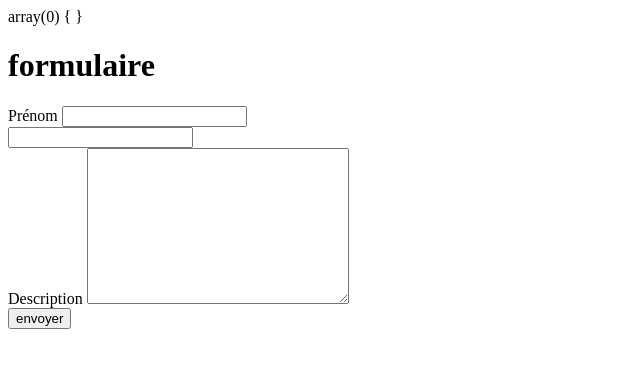
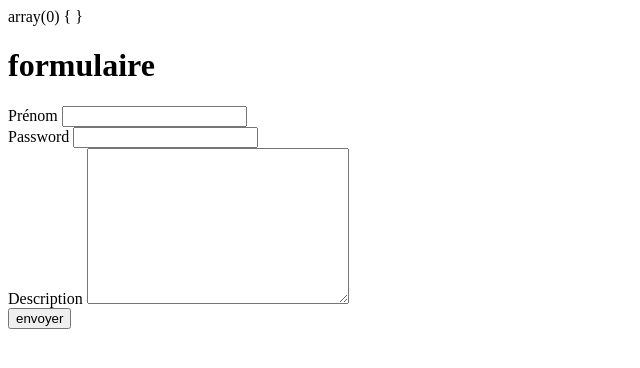
Before and after one commit to moh3424/PHP, a PHP site: page /formulaire.php in a window 1280 px wide. Shown: the top 368 px of the page, without its empty margins (0-640 px from the left). Run offline with PHP 8.4, Linux system fonts and the light colour scheme.

Commit message:
commit crec
correction du formulaire POST

```diff
--- a/03-POST/formulaire.php
+++ b/03-POST/formulaire.php
@@ -29,10 +29,10 @@ if (!empty($_POST)){// si $_POST n'est pas vide, c'est qu'il est rempli par des
 <form method="post" action="">
     <div>
         <label for="prenom">Prénom</label><!-- un formulaire est toujours dans des <form> pour fonctionner . method = comment vont circuler les données du navigateur au serveur (ici en post : ) . action = url de destination des données -->
-
         <input type="text" name="prenom" id ="prenom" value =""><!-- ne pas oublier les names: ils constituent les indices de l'array $_POST qui réceptionne les données -->
     </div>
     <div>
+        <label for="password">Password</label>
         <input type="password" id ="password" name ="password" value="">
     </div>
     <div>
```
